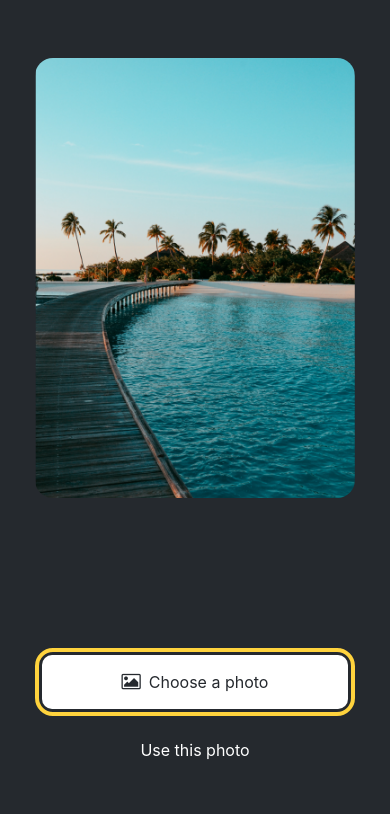
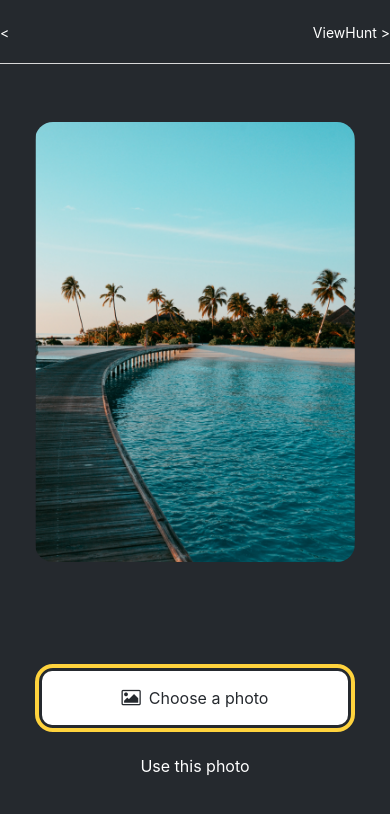
Before and after one commit to g-merrill/porschehunter-frontend, a React Native app: screen /NewHunt in a window 390 px wide. Shown: the top 814 px of the page. Built offline with nearby package versions, Linux system fonts and the light colour scheme.

Commit message:
get basic stack nav done!

```diff
--- a/App.js
+++ b/App.js
@@ -1,47 +1,103 @@
+import 'react-native-gesture-handler'
 import { StatusBar } from 'expo-status-bar'
-import { View } from 'react-native'
-import * as ImagePicker from 'expo-image-picker'
+import { NavigationContainer } from '@react-navigation/native'
+import { createStackNavigator } from '@react-navigation/stack'
 
-import ImageViewer from './components/ImageViewer'
-import Button from './components/Button'
-import styles from './styles/app'
-import { useState } from 'react'
+import Home from './components/Home'
+import NewHunt from './components/NewHunt'
+import ViewHunt from './components/ViewHunt'
+import Account from './components/Account'
+import { Button, Pressable, Text } from 'react-native'
 
-const placeholderImage = require('./assets/images/background-image.png')
+const Stack = createStackNavigator()
+
+function MyStack() {
+  return (
+    <Stack.Navigator>
+      <Stack.Screen
+        name='Home'
+        component={Home}
+        options={({ navigation }) => ({
+          headerRight: () => (
+            <Pressable onPress={() => navigation.navigate('NewHunt')}>
+              <Text style={{ color: 'white' }}>{'NewHunt >'}</Text>
+            </Pressable>
+          ),
+          headerTitle: '',
+          headerStyle: {
+            backgroundColor: '#25292e',
+          },
+        })}
+      />
+      <Stack.Screen
+        name='NewHunt'
+        component={NewHunt}
+        options={({ navigation }) => ({
+          headerLeft: () => (
+            <Pressable onPress={() => navigation.goBack()}>
+              <Text style={{ color: 'white' }}>{'<'}</Text>
+            </Pressable>
+          ),
+          headerRight: () => (
+            <Pressable onPress={() => navigation.navigate('ViewHunt')}>
+              <Text style={{ color: 'white' }}>{'ViewHunt >'}</Text>
+            </Pressable>
+          ),
+          headerTitle: '',
+          headerStyle: {
+            backgroundColor: '#25292e',
+          },
+        })}
+      />
+      <Stack.Screen
+        name='ViewHunt'
+        component={ViewHunt}
+        options={({ navigation }) => ({
+          headerLeft: () => (
+            <Pressable onPress={() => navigation.goBack()}>
+              <Text style={{ color: 'white' }}>{'<'}</Text>
+            </Pressable>
+          ),
+          headerRight: () => (
+            <Pressable onPress={() => navigation.navigate('Account')}>
+              <Text style={{ color: 'white' }}>{'Account >'}</Text>
+            </Pressable>
+          ),
+          headerTitle: '',
+          headerStyle: {
+            backgroundColor: '#25292e',
+          },
+        })}
+      />
+      <Stack.Screen
+        name='Account'
+        component={Account}
+        options={({ navigation }) => ({
+          headerLeft: () => (
+            <Pressable onPress={() => navigation.goBack()}>
+              <Text style={{ color: 'white' }}>{'<'}</Text>
+            </Pressable>
+          ),
+          headerRight: () => (
+            <Pressable onPress={() => navigation.navigate('Home')}>
+              <Text style={{ color: 'white' }}>{'Home >'}</Text>
+            </Pressable>
+          ),
+          headerTitle: '',
+          headerStyle: {
+            backgroundColor: '#25292e',
+          },
+        })}
+      />
+    </Stack.Navigator>
+  )
+}
 
 export default function App() {
-  const [selectedImage, setSelectedImage] = useState(null)
-
-  const pickImageAsync = async () => {
-    let result = await ImagePicker.launchImageLibraryAsync({
-      allowsEditing: true,
-      quality: 1,
-    })
-
-    if (!result.canceled) {
-      setSelectedImage(result.assets[0].uri)
-    } else {
-      alert('You did not select an image')
-    }
-  }
-
   return (
-    <View style={styles.container}>
-      <View style={styles.imageContainer}>
-        <ImageViewer
-          placeholderImageSource={placeholderImage}
-          selectedImage={selectedImage}
-        />
-      </View>
-      <View style={styles.footerContainer}>
-        <Button
-          theme='primary'
-          label='Choose a photo'
-          onPress={pickImageAsync}
-        />
-        <Button label='Use this photo' />
-      </View>
+    <NavigationContainer>
+      <MyStack />
       <StatusBar style='light' />
-    </View>
+    </NavigationContainer>
   )
 }
--- /dev/null
+++ b/components/Account.js
@@ -0,0 +1,11 @@
+import { View, Text, SafeAreaView } from 'react-native'
+
+import styles from '../styles/account'
+
+export default function Account() {
+  return (
+    <SafeAreaView style={styles.container}>
+      <Text>Account</Text>
+    </SafeAreaView>
+  )
+}
--- /dev/null
+++ b/components/Home.js
@@ -0,0 +1,11 @@
+import { View, Text, SafeAreaView } from 'react-native'
+
+import styles from '../styles/home'
+
+export default function Home() {
+  return (
+    <SafeAreaView style={styles.container}>
+      <Text>Home</Text>
+    </SafeAreaView>
+  )
+}
--- /dev/null
+++ b/components/NewHunt.js
@@ -0,0 +1,45 @@
+import { View, SafeAreaView } from 'react-native'
+import * as ImagePicker from 'expo-image-picker'
+
+import ImageViewer from './ImageViewer'
+import Button from './Button'
+import styles from '../styles/newHunt'
+import { useState } from 'react'
+
+const placeholderImage = require('../assets/images/background-image.png')
+
+export default function NewHunt() {
+  const [selectedImage, setSelectedImage] = useState(null)
+
+  const pickImageAsync = async () => {
+    let result = await ImagePicker.launchImageLibraryAsync({
+      allowsEditing: true,
+      quality: 1,
+    })
+
+    if (!result.canceled) {
+      setSelectedImage(result.assets[0].uri)
+    } else {
+      alert('You did not select an image')
+    }
+  }
+
+  return (
+    <SafeAreaView style={styles.container}>
+      <View style={styles.imageContainer}>
+        <ImageViewer
+          placeholderImageSource={placeholderImage}
+          selectedImage={selectedImage}
+        />
+      </View>
+      <View style={styles.footerContainer}>
+        <Button
+          theme='primary'
+          label='Choose a photo'
+          onPress={pickImageAsync}
+        />
+        <Button label='Use this photo' />
+      </View>
+    </SafeAreaView>
+  )
+}
--- /dev/null
+++ b/components/ViewHunt.js
@@ -0,0 +1,11 @@
+import { View, Text, SafeAreaView } from 'react-native'
+
+import styles from '../styles/viewHunt'
+
+export default function ViewHunt() {
+  return (
+    <SafeAreaView style={styles.container}>
+      <Text>ViewHunt</Text>
+    </SafeAreaView>
+  )
+}
--- /dev/null
+++ b/styles/account.js
@@ -0,0 +1,11 @@
+import { StyleSheet } from 'react-native'
+
+const styles = StyleSheet.create({
+  container: {
+    flex: 1,
+    backgroundColor: '#25292e',
+    alignItems: 'center',
+  },
+})
+
+export default styles
--- /dev/null
+++ b/styles/home.js
@@ -0,0 +1,11 @@
+import { StyleSheet } from 'react-native'
+
+const styles = StyleSheet.create({
+  container: {
+    flex: 1,
+    backgroundColor: '#25292e',
+    alignItems: 'center',
+  },
+})
+
+export default styles
--- /dev/null
+++ b/styles/viewHunt.js
@@ -0,0 +1,11 @@
+import { StyleSheet } from 'react-native'
+
+const styles = StyleSheet.create({
+  container: {
+    flex: 1,
+    backgroundColor: '#25292e',
+    alignItems: 'center',
+  },
+})
+
+export default styles
```
Also changed, not shown: package.json (+11 -5 lines), styles/newHunt.js (renamed from styles/app.js), 1 other file (tests, documents, lock files or other folders).
